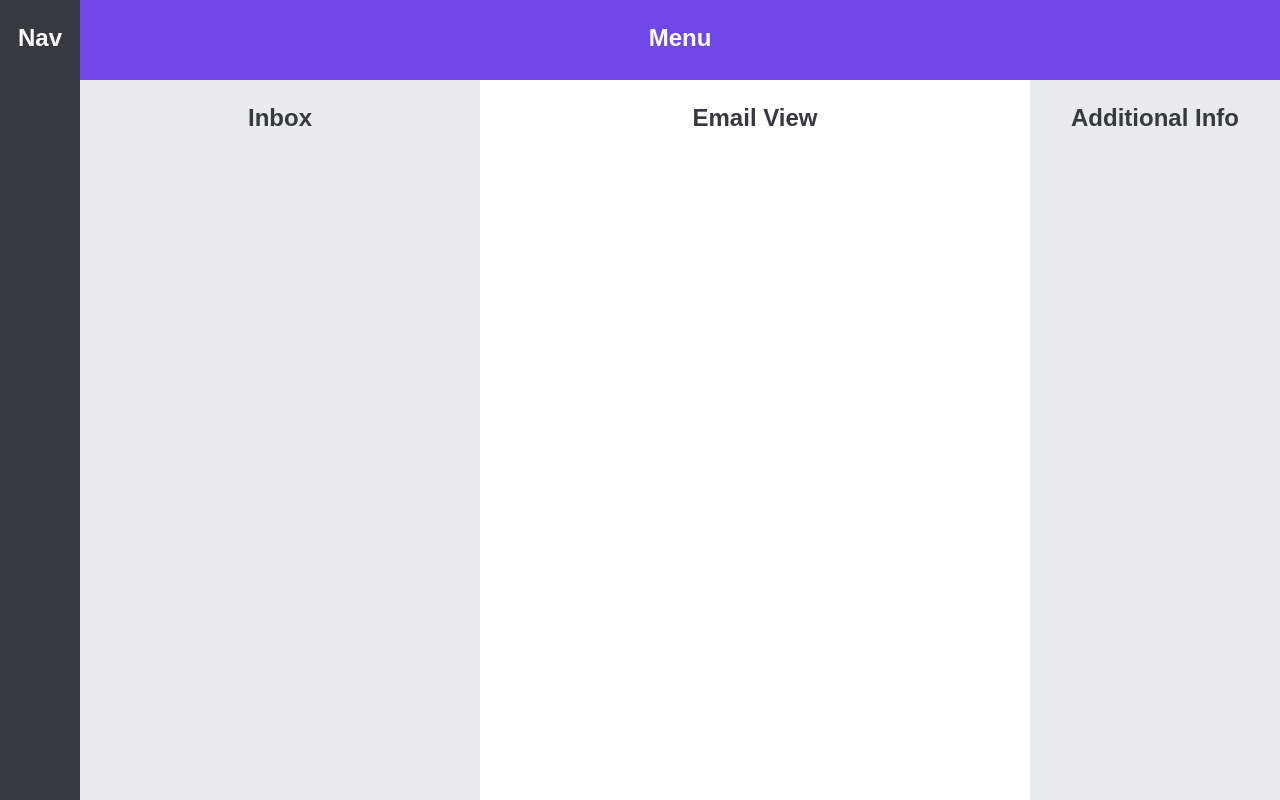
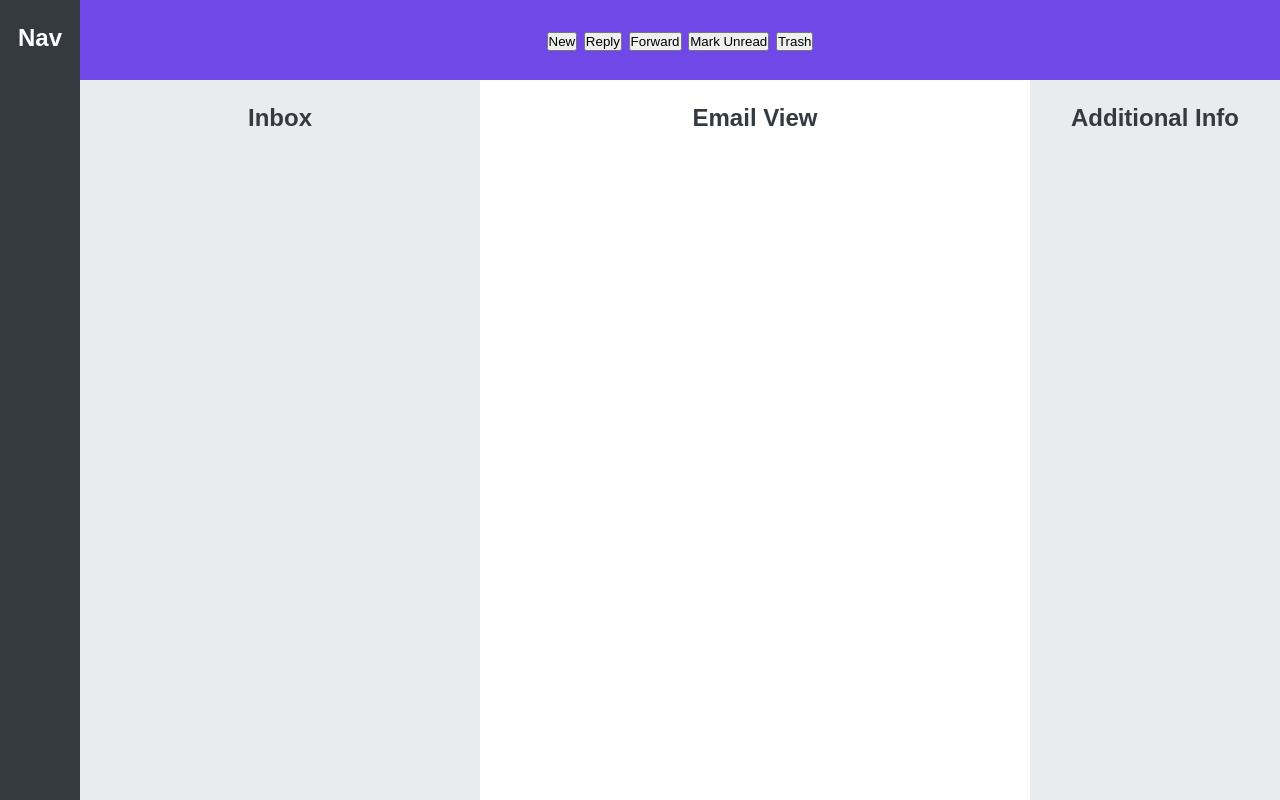
Before and after one commit to tod619/05_Component_EmailAppLicationLayout, a plain HTML site: page index.html in a window 1280 px wide. Drawn offline with Linux system fonts and the light colour scheme.

Commit message:
create HTML markup for button elements in the menu in index.html file

```diff
--- a/index.html
+++ b/index.html
@@ -9,7 +9,13 @@
 </head>
 <body>
     <nav>Nav</nav>
-    <menu>Menu</menu>
+    <menu>
+        <button>New</button>
+        <button>Reply</button>
+        <button>Forward</button>
+        <button>Mark Unread</button>
+        <button>Trash</button>
+    </menu>
     <section>Inbox</section>
     <main>Email View</main>
     <aside>Additional Info</aside>
```
